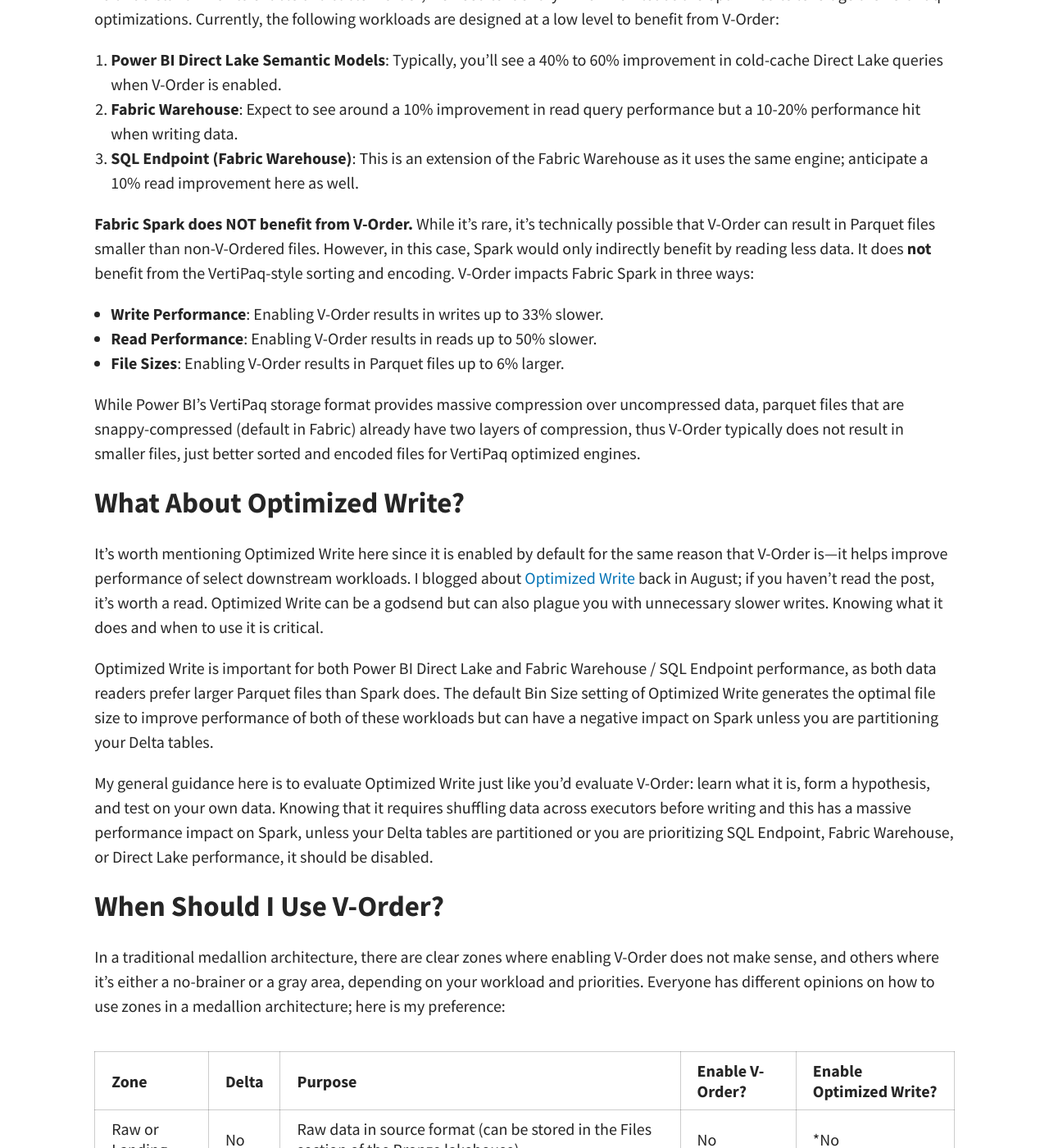
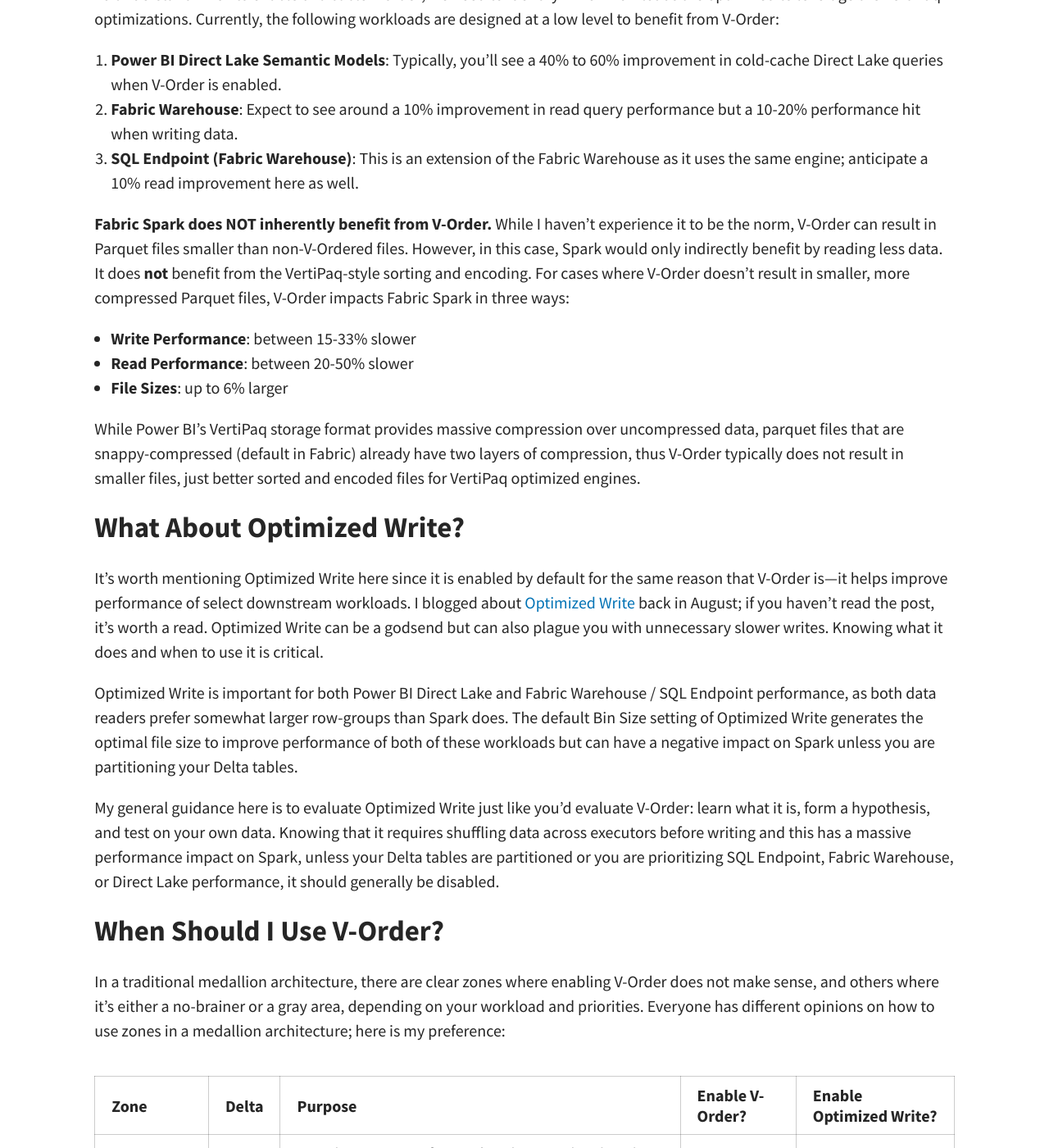
Before and after one commit to mwc360/mwc360.github.io, a Jekyll site: the page built from _posts/2024-09-17-To-V-Order-or-Not.md, in a window 1280 px wide and 1400 px high, scrolled down 2858 px. Shown: the whole window at 82% size. Built offline with Jekyll 4.4.1, drawn with Linux system fonts in a browser that asks for light colours; a script that is not in the unit is left out; comment, search, counter and statistics services are not loaded; some of the changed text lies outside the part shown.

Commit message:
Refine V-Order and Optimized Write performance details
Clarified the impact of V-Order on Fabric Spark and adjusted performance metrics for write and read operations. Updated guidance on Optimized Write and its implications for performance across different workloads.

```diff
--- a/_posts/2024-09-17-To-V-Order-or-Not.md
+++ b/_posts/2024-09-17-To-V-Order-or-Not.md
@@ -59,20 +59,20 @@
 2. **Fabric Warehouse**: Expect to see around a 10% improvement in read query performance but a 10-20% performance hit when writing data.
 3. **SQL Endpoint (Fabric Warehouse)**: This is an extension of the Fabric Warehouse as it uses the same engine; anticipate a 10% read improvement here as well.
 
-**Fabric Spark does NOT benefit from V-Order.** While it's rare, it's technically possible that V-Order can result in Parquet files smaller than non-V-Ordered files. However, in this case, Spark would only indirectly benefit by reading less data. It does **not** benefit from the VertiPaq-style sorting and encoding. V-Order impacts Fabric Spark in three ways:
+**Fabric Spark does NOT inherently benefit from V-Order.** While I haven't experience it to be the norm, V-Order can result in Parquet files smaller than non-V-Ordered files. However, in this case, Spark would only indirectly benefit by reading less data. It does **not** benefit from the VertiPaq-style sorting and encoding. For cases where V-Order doesn't result in smaller, more compressed Parquet files, V-Order impacts Fabric Spark in three ways:
 
-- **Write Performance**: Enabling V-Order results in writes up to 33% slower.
-- **Read Performance**: Enabling V-Order results in reads up to 50% slower.
-- **File Sizes**: Enabling V-Order results in Parquet files up to 6% larger.
+- **Write Performance**: between 15-33% slower
+- **Read Performance**: between 20-50% slower
+- **File Sizes**: up to 6% larger
 
 While Power BI's VertiPaq storage format provides massive compression over uncompressed data, parquet files that are snappy-compressed (default in Fabric) already have two layers of compression, thus V-Order typically does not result in smaller files, just better sorted and encoded files for VertiPaq optimized engines.
 
 ## What About Optimized Write?
 It's worth mentioning Optimized Write here since it is enabled by default for the same reason that V-Order is—it helps improve performance of select downstream workloads. I blogged about [Optimized Write](https://milescole.dev/data-engineering/2024/08/16/A-Deep-Dive-into-Optimized-Write-in-Microsoft-Fabric.html) back in August; if you haven't read the post, it's worth a read. Optimized Write can be a godsend but can also plague you with unnecessary slower writes. Knowing what it does and when to use it is critical.
 
-Optimized Write is important for both Power BI Direct Lake and Fabric Warehouse / SQL Endpoint performance, as both data readers prefer larger Parquet files than Spark does. The default Bin Size setting of Optimized Write generates the optimal file size to improve performance of both of these workloads but can have a negative impact on Spark unless you are partitioning your Delta tables.
+Optimized Write is important for both Power BI Direct Lake and Fabric Warehouse / SQL Endpoint performance, as both data readers prefer somewhat larger row-groups than Spark does. The default Bin Size setting of Optimized Write generates the optimal file size to improve performance of both of these workloads but can have a negative impact on Spark unless you are partitioning your Delta tables.
 
-My general guidance here is to evaluate Optimized Write just like you'd evaluate V-Order: learn what it is, form a hypothesis, and test on your own data. Knowing that it requires shuffling data across executors before writing and this has a massive performance impact on Spark, unless your Delta tables are partitioned or you are prioritizing SQL Endpoint, Fabric Warehouse, or Direct Lake performance, it should be disabled.
+My general guidance here is to evaluate Optimized Write just like you'd evaluate V-Order: learn what it is, form a hypothesis, and test on your own data. Knowing that it requires shuffling data across executors before writing and this has a massive performance impact on Spark, unless your Delta tables are partitioned or you are prioritizing SQL Endpoint, Fabric Warehouse, or Direct Lake performance, it should generally be disabled.
 
 ## When Should I Use V-Order?
 
```
